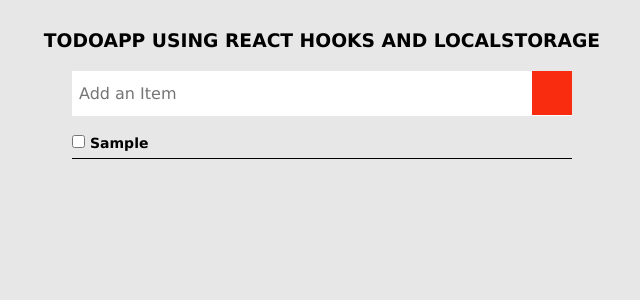
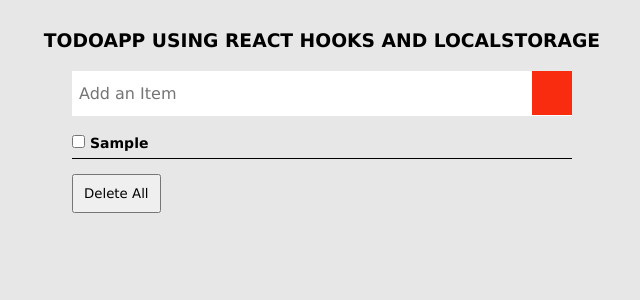
Before and after one commit to nayimHossen/todo-number, a React (Create React App) app: page / in a window 1280 px wide. Both pictures are taken after typing "Sample" into the empty fields and a click on the button 870 px from the left and 92 px from the top of the page. Shown: the top 300 px of the page, without its empty margins (318-958 px from the left). Built offline with nearby package versions, Linux system fonts and the light colour scheme; some icons are missing.

Commit message:
delete item from localStorage

```diff
--- a/src/components/Form.js
+++ b/src/components/Form.js
@@ -55,6 +55,14 @@ export const Form = () => {
     localStorage.setItem("Todos", JSON.stringify(todos));
   }, [todos]); //useEffect will render whenever todos state change
 
+  //delete item form localstorage
+  const hendleDelete = (id) => {
+    const filtered = todos.filter((todo) => {
+      return todo.ID !== id;
+    });
+    setTodos(filtered);
+  };
+
   return (
     <>
       {/* form component */}
@@ -92,12 +100,18 @@ export const Form = () => {
                   <div style={{ marginRight: "7px" }}>
                     <Icon icon={edit2} size={18} />
                   </div>
-                  <div>
+                  <div onClick={() => hendleDelete(todo.ID)}>
                     <Icon icon={trash} size={18} />
                   </div>
                 </div>
               </div>
             ))}
+
+            <div>
+              <button onClick={() => setTodos([])} className="delete-all">
+                Delete All
+              </button>
+            </div>
           </>
         )}
       </div>
```
